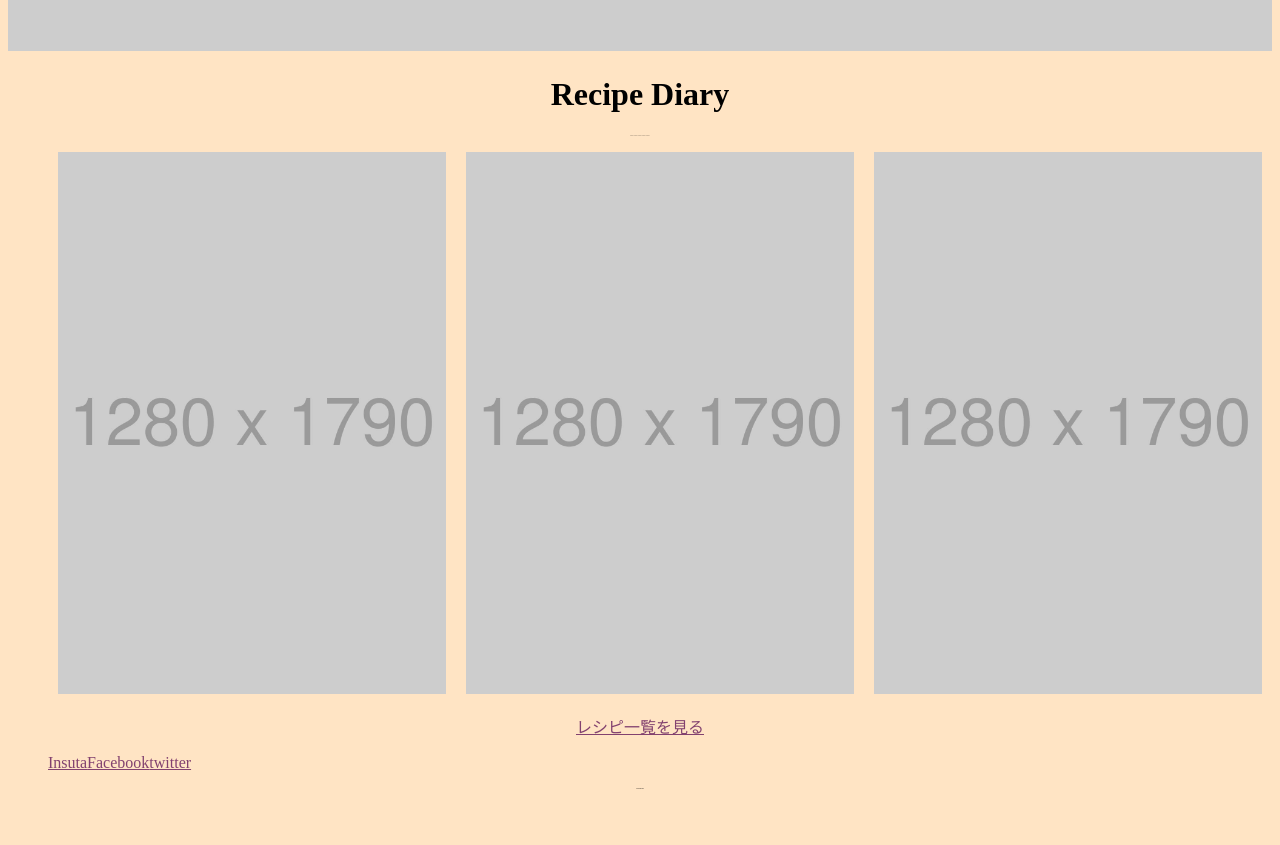
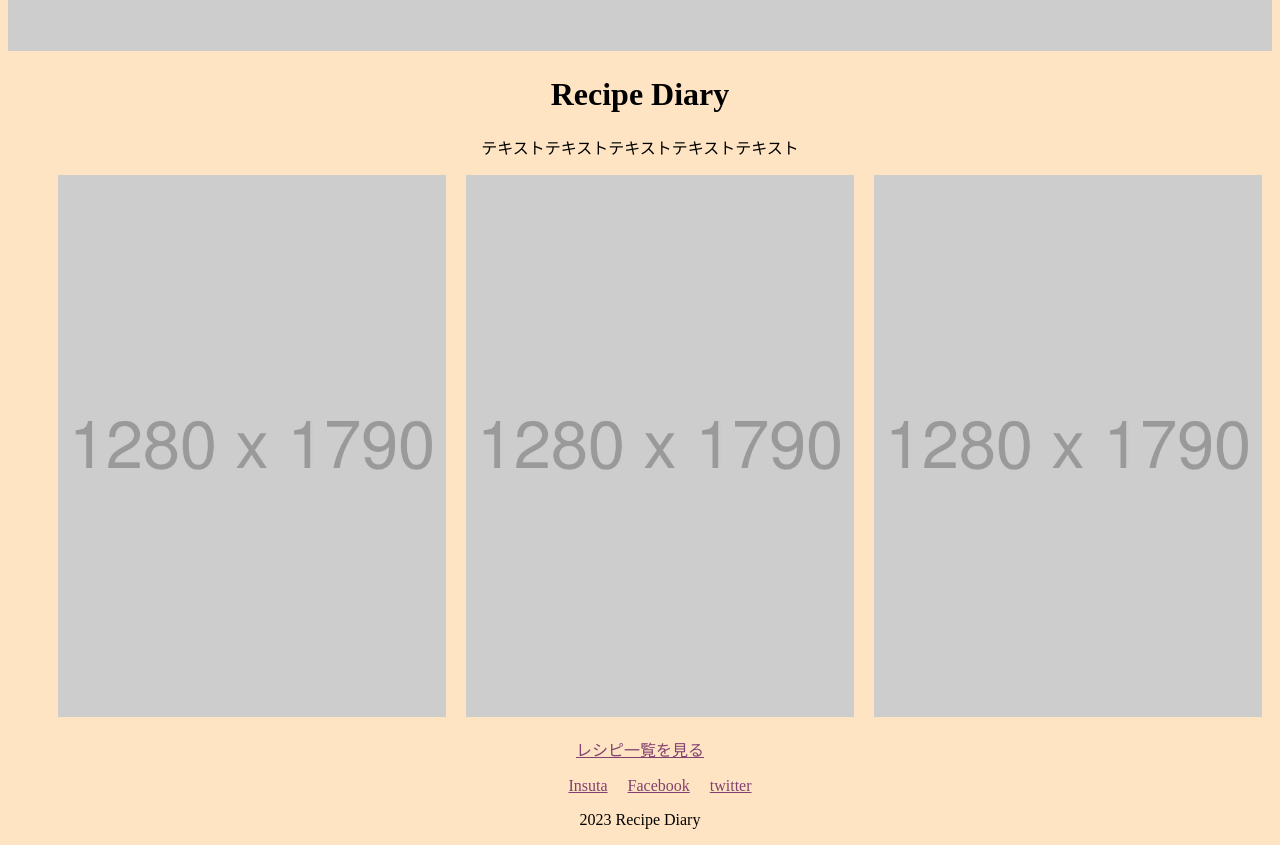
Before and after one commit to Unbiased-Learning/3rd_place, a plain HTML site: page recipe/index.html in a window 1280 px wide. Shown: the part 800-1645 px from the top of the page. Before the commit the page ends 1597 px from the top, so only its background shows below. Drawn offline with Linux system fonts and the light colour scheme.

Commit message:
padding設定

```diff
--- a/recipe/style.css
+++ b/recipe/style.css
@@ -25,7 +25,6 @@ html {
 .flex{
   display: flex;
   object-fit: cover;
-
 }
 .flex li{
   width: calc(100%/3);
@@ -34,9 +33,13 @@ html {
 
 .sns{
   display: flex;
+  justify-content: center;
+}
+
+.sns li{
+  padding:0 10px
 }
 
 p{
   text-align: center;
-  font-size: 1px;
 }
```
